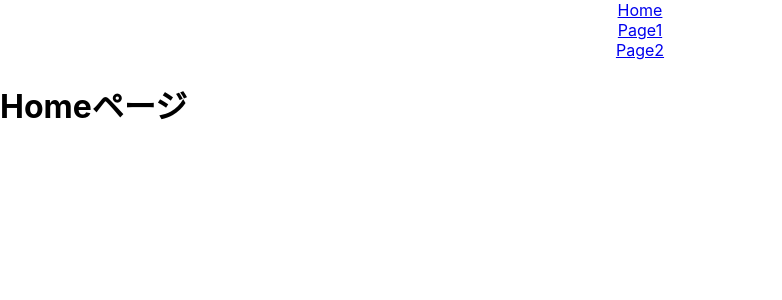
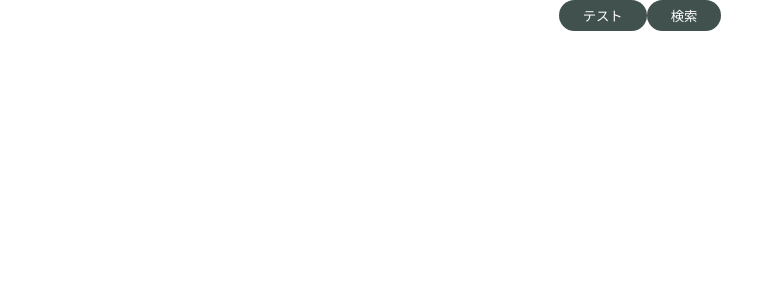
Before and after one commit to JunichiroKohari/react-play, a React (Create React App) app: page / in a window 1280 px wide. Shown: the top 300 px of the page, without its empty margins (0-782 px from the left). Built offline with nearby package versions, Linux system fonts and the light colour scheme.

Commit message:
button components

```diff
--- a/src/App.js
+++ b/src/App.js
@@ -1,18 +1,15 @@
-import { BrowserRouter, Link } from 'react-router-dom';
-import { Router } from './router/Router'
+import { BrowserRouter } from 'react-router-dom';
 import './App.css';
+import { PrimaryButton } from './components/atoms/button/PrimaryButton';
+import { SecondaryButton } from './components/atoms/button/SecondaryButton';
 
 function App() {
   return (
     <BrowserRouter>
       <div className="App">
-        <Link to="/">Home</Link>
-        <br />
-        <Link to="/page1">Page1</Link>
-        <br />
-        <Link to="/page2">Page2</Link>
+        <PrimaryButton>テスト</PrimaryButton>
+        <SecondaryButton>検索</SecondaryButton>
       </div>
-      <Router />
     </BrowserRouter>
   );
 }
--- /dev/null
+++ b/src/components/atoms/button/BaseButton.jsx
@@ -0,0 +1,6 @@
+export const BaseButton = (props) => {
+  const { children } = props
+  return (
+    <button className="btn">{children}</button>
+  )
+}
--- /dev/null
+++ b/src/components/atoms/button/PrimaryButton.jsx
@@ -0,0 +1,8 @@
+import { BaseButton } from "./BaseButton"
+
+export const PrimaryButton = (props) => {
+  const { children } = props
+  return (
+    <BaseButton className="primary">{children}</BaseButton>
+  )
+}
--- /dev/null
+++ b/src/components/atoms/button/SecondaryButton.jsx
@@ -0,0 +1,8 @@
+import { BaseButton } from "./BaseButton"
+
+export const SecondaryButton = (props) => {
+  const { children } = props
+  return (
+    <BaseButton className="secondary">{children}</BaseButton>
+  )
+}
--- a/src/index.js
+++ b/src/index.js
@@ -1,6 +1,6 @@
 import React from 'react';
 import ReactDOM from 'react-dom/client';
-import './index.css';
+import './index.scss';
 import App from './App';
 import reportWebVitals from './reportWebVitals';
 
--- /dev/null
+++ b/src/index.scss
@@ -0,0 +1,30 @@
+body {
+    margin: 0;
+    font-family: -apple-system, BlinkMacSystemFont, 'Segoe UI', 'Roboto', 'Oxygen',
+    'Ubuntu', 'Cantarell', 'Fira Sans', 'Droid Sans', 'Helvetica Neue', sans-serif;
+    -webkit-font-smoothing: antialiased;
+    -moz-osx-font-smoothing: grayscale;
+}
+
+code {
+    font-family: source-code-pro, Menlo, Monaco, Consolas, 'Courier New', monospace;
+}
+
+.btn {
+    background: #40514e;
+    color: #fff;
+    padding: 6px 24px;
+    border: none;
+    border-radius: 9999px;
+    outline: none;
+    &:hover {
+        cursor: pointer;
+        opacity: 0.8;
+    }
+}
+.primary {
+    background: #40514e;
+}
+.secondary {
+    background: #11999e;
+}
```
